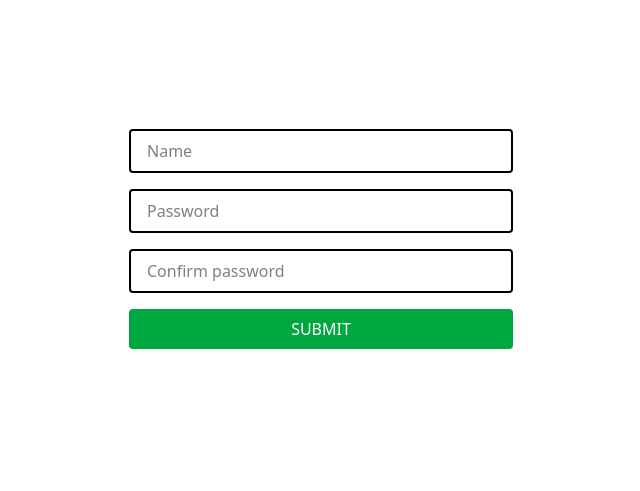
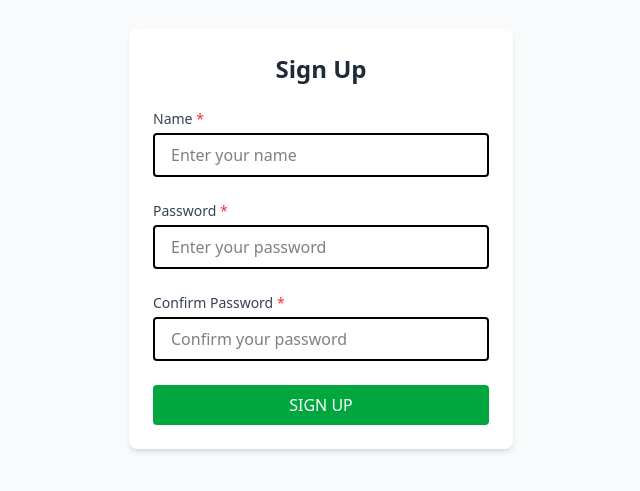
Before and after one commit to mateholik/learning-react, a React (Vite) app: page / in a window 1280 px wide. Shown: the part 161-652 px from the top of the page, without its empty margins (319-959 px from the left). Built offline with nearby package versions, Linux system fonts and the light colour scheme.

Commit message:
more attributes, styling

```diff
--- a/src/App.tsx
+++ b/src/App.tsx
@@ -1,12 +1,12 @@
 // import { useState } from 'react'
-import ForkWithReactHookForm from "./components/SimpleReactHookForm";
+import ComplexReactHookForm from "./components/ComplexReactHookForm";
 
 function App() {
   // const [count, setCount] = useState(0)
 
   return (
     <>
-      <ForkWithReactHookForm />
+      <ComplexReactHookForm />
     </>
   );
 }
--- /dev/null
+++ b/src/components/ComplexReactHookForm.tsx
@@ -0,0 +1,192 @@
+//https://www.youtube.com/watch?v=u6PQ5xZAv7Q&list=PLK5U0tyd34tBYZ1L6rplNfFNNQPwgCRR0&index=17&ab_channel=ByteGrad
+
+import { useForm } from "react-hook-form";
+
+type FormData = {
+  name: string;
+  password: string;
+  confirmPassword: string;
+};
+
+const VALIDATION_MESSAGES = {
+  required: (fieldName?: string) =>
+    fieldName ? `${fieldName} is required` : "This field is required",
+  minLength: (length: number, fieldName?: string) =>
+    `${fieldName || "This field"} must be at least ${length} characters`,
+  maxLength: (length: number, fieldName?: string) =>
+    `${fieldName || "This field"} must not exceed ${length} characters`,
+  pattern: (fieldName: string, requirement: string) =>
+    `${fieldName} ${requirement}`,
+  passwordsMatch: () => "Passwords do not match",
+} as const;
+
+const ComplexReactHookForm = () => {
+  const {
+    register,
+    handleSubmit,
+    reset,
+    formState: { errors, isSubmitting },
+    getValues,
+  } = useForm<FormData>({
+    mode: "onBlur",
+    defaultValues: {
+      name: "",
+      password: "",
+      confirmPassword: "",
+    },
+  });
+
+  const onSubmit = async (data: FormData) => {
+    try {
+      await new Promise((resolve) => setTimeout(resolve, 1000));
+      console.log(data);
+      reset();
+    } catch (error) {
+      console.log("Submission failed:", error);
+    }
+  };
+
+  return (
+    <div className="grid place-items-center min-h-screen w-screen bg-gray-50">
+      <form
+        className="w-full max-w-96 space-y-6 p-6 bg-white rounded-lg shadow-md"
+        onSubmit={handleSubmit(onSubmit)}
+        noValidate
+      >
+        <h2 className="text-2xl font-bold text-center text-gray-800 mb-6">
+          Sign Up
+        </h2>
+
+        <div className="space-y-1">
+          <label
+            htmlFor="name"
+            className="block text-sm font-medium text-gray-700"
+          >
+            Name <span className="text-red-500">*</span>
+          </label>
+          <input
+            id="name"
+            {...register("name", {
+              required: VALIDATION_MESSAGES.required("name"),
+              minLength: {
+                value: 2,
+                message: VALIDATION_MESSAGES.minLength(2, "name"),
+              },
+              pattern: {
+                value: /^[A-Za-z\s]+$/,
+                message: VALIDATION_MESSAGES.pattern(
+                  "Name",
+                  "can only contain letters and spaces"
+                ),
+              },
+            })}
+            type="text"
+            placeholder="Enter your name"
+            className={`w-full px-3 py-2 border rounded-md focus:outline-none focus:ring-2 transition-colors ${
+              errors.name
+                ? "border-red-500 focus:ring-red-200"
+                : "border-gray-300 focus:ring-blue-200"
+            }`}
+            aria-invalid={!!errors.name}
+          />
+          {errors.name && (
+            <p role="alert" className="text-sm text-red-600 mt-1">
+              {errors.name.message}
+            </p>
+          )}
+        </div>
+
+        <div className="space-y-1">
+          <label
+            htmlFor="password"
+            className="block text-sm font-medium text-gray-700"
+          >
+            Password <span className="text-red-500">*</span>
+          </label>
+          <input
+            id="password"
+            {...register("password", {
+              required: VALIDATION_MESSAGES.required("Password"),
+              minLength: {
+                value: 8,
+                message: VALIDATION_MESSAGES.minLength(8, "Password"),
+              },
+              maxLength: {
+                value: 128,
+                message: VALIDATION_MESSAGES.maxLength(128, "Password"),
+              },
+              pattern: {
+                value: /^(?=.*[A-Za-z])(?=.*\d)[A-Za-z\d@$!%*#?&]/,
+                message: VALIDATION_MESSAGES.pattern(
+                  "Password",
+                  "must contain at least one letter and one number"
+                ),
+              },
+            })}
+            type="password"
+            placeholder="Enter your password"
+            className={`w-full px-3 py-2 border rounded-md focus:outline-none focus:ring-2 transition-colors ${
+              errors.password
+                ? "border-red-500 focus:ring-red-200"
+                : "border-gray-300 focus:ring-blue-200"
+            }`}
+            aria-invalid={!!errors.password}
+          />
+          {errors.password && (
+            <p role="alert" className="text-sm text-red-600 mt-1">
+              {errors.password.message}
+            </p>
+          )}
+        </div>
+
+        <div className="space-y-1">
+          <label
+            htmlFor="confirmPassword"
+            className="block text-sm font-medium text-gray-700"
+          >
+            Confirm Password <span className="text-red-500">*</span>
+          </label>
+          <input
+            id="confirmPassword"
+            {...register("confirmPassword", {
+              required: VALIDATION_MESSAGES.required("Confirm Password"),
+              validate: (value) => {
+                const password = getValues("password");
+                return (
+                  value === password || VALIDATION_MESSAGES.passwordsMatch()
+                );
+              },
+            })}
+            type="password"
+            placeholder="Confirm your password"
+            className={`w-full px-3 py-2 border rounded-md focus:outline-none focus:ring-2 transition-colors ${
+              errors.confirmPassword
+                ? "border-red-500 focus:ring-red-200"
+                : "border-gray-300 focus:ring-blue-200"
+            }`}
+            aria-invalid={!!errors.confirmPassword}
+          />
+          {errors.confirmPassword && (
+            <p role="alert" className="text-sm text-red-600 mt-1">
+              {errors.confirmPassword.message}
+            </p>
+          )}
+        </div>
+
+        <button
+          disabled={isSubmitting}
+          type="submit"
+          className={`w-full py-2 px-4 rounded-md font-medium transition-colors ${
+            isSubmitting
+              ? "bg-gray-400 cursor-not-allowed"
+              : "bg-blue-600 hover:bg-blue-700 focus:ring-2 focus:ring-blue-200"
+          } text-white focus:outline-none`}
+        >
+          {isSubmitting ? "Submitting..." : "Sign Up"}
+        </button>
+      </form>
+    </div>
+  );
+};
+
+export default ComplexReactHookForm;
--- a/src/components/SimpleReactHookForm.tsx
+++ b/src/components/SimpleReactHookForm.tsx
@@ -2,7 +2,7 @@
 
 import { useForm, type FieldValues } from "react-hook-form";
 
-const ForkWithReactHookForm = () => {
+const SimpleReactHookForm = () => {
   const {
     register,
     handleSubmit,
@@ -86,4 +86,4 @@ const ForkWithReactHookForm = () => {
   );
 };
 
-export default ForkWithReactHookForm;
+export default SimpleReactHookForm;
```
